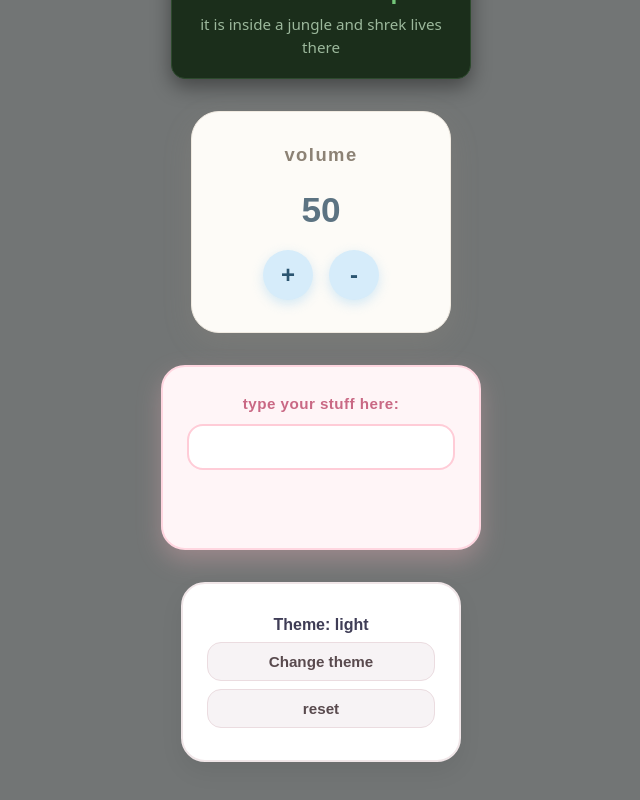
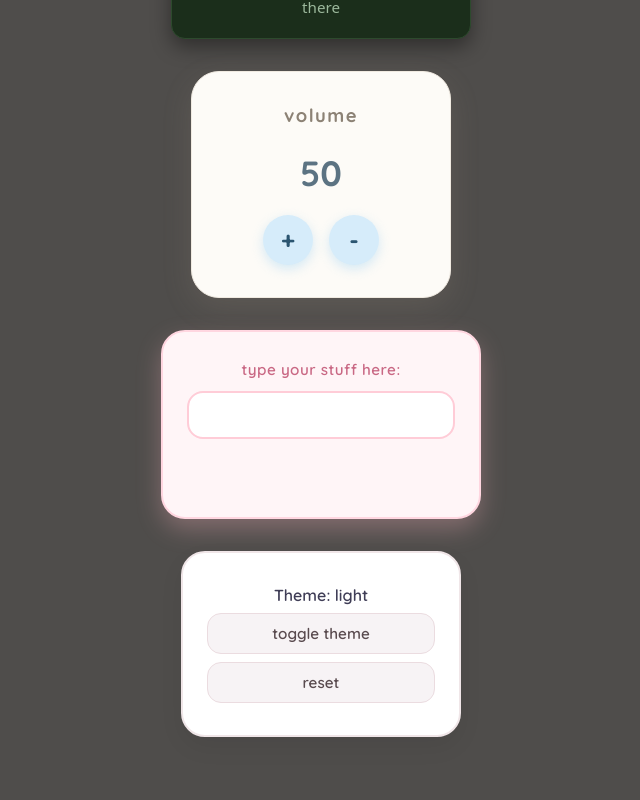
Before and after one commit to justmrnobody007-dotcom/skillissue, a React (Vite) app: page / in a window 1280 px wide. Shown: the part 741-1541 px from the top of the page, without its empty margins (319-959 px from the left). Built offline with nearby package versions, Linux system fonts and the light colour scheme.

Commit message:
toggle theme

```diff
--- a/src/ ThemeControl.jsx
+++ b/src/ ThemeControl.jsx
@@ -13,11 +13,11 @@ function ThemeController(){
         onClick={() =>
           setSettings(prev => ({
             ...prev,
-            theme: "dark"
+            theme: prev.theme === "light" ? "dark" : "light"
           }))
         }
       >
-        Change theme
+        toggle theme
       </button>
 
       <button onClick={() => setSettings(prev => ({theme:"light"}))}>reset</button>
--- a/src/index.css
+++ b/src/index.css
@@ -1,4 +1,6 @@
-/* Ensure proper box sizing and full height */
+@import url('https://fonts.googleapis.com/css2?family=Quicksand:wght@500;600;700&display=swap');
+
+/* Global Reset & Box Sizing */
 *, *::before, *::after {
   box-sizing: border-box;
 }
@@ -10,42 +12,22 @@ html, body {
   background-color: #4f4d4b;
 }
 
-/* This targets the root container where React mounts everything */
+/* React Root Centering Container */
 #root {
   min-height: 100vh;
   display: flex;
   flex-direction: column;
-  justify-content: center; /* Centers everything vertically */
-  align-items: center;     /* Centers everything horizontally */
-  gap: 32px;               /* Keeps an exact 32px gap so they NEVER touch or overlap */
-  padding: 48px 16px;      /* Prevents clipping at the top/bottom */
-}
-
-
-@import url('https://fonts.googleapis.com/css2?family=Quicksand:wght@500;600;700&display=swap');
-
-/* Page Level Vertical Centering */
-* {
-  box-sizing: border-box;
-}
-
-body {
-  margin: 0;
-  min-height: 100vh;
-  display: flex;
-  flex-direction: column; /* Stack vertically (use 'row' if you want them side-by-side) */
-  justify-content: center; /* Centers items vertically along main axis */
-  align-items: center;     /* Centers items horizontally */
-  gap: 32px;               /* Clean spacing between the components */
-  background-color: #727575;
-  padding: 40px 16px;
+  justify-content: center;
+  align-items: center;
+  gap: 32px;
+  padding: 48px 16px;
 }
 
 /* Card Container */
 .card {
   width: 300px;
-  background-color: #1b2e1b; /* Deep moss green */
-  color: #d1e7dd; /* Pale swamp mist green for text */
+  background-color: #1b2e1b;
+  color: #d1e7dd;
   border: 1px solid #2d4a2d;
   border-radius: 14px;
   overflow: hidden;
@@ -55,13 +37,11 @@ body {
   transition: transform 0.25s ease, box-shadow 0.25s ease;
 }
 
-/* Hover Effect */
 .card:hover {
   transform: translateY(-6px);
   box-shadow: 0 12px 28px rgba(0, 0, 0, 0.55);
 }
 
-/* Card Image */
 .card img {
   width: 100%;
   height: 200px;
@@ -69,20 +49,18 @@ body {
   display: block;
 }
 
-/* Heading */
 .card h2 {
   font-size: 1.4rem;
   font-weight: 700;
   text-transform: capitalize;
-  color: #74c67a; /* Vivid swamp glow */
+  color: #74c67a;
   margin: 16px 16px 8px 16px;
 }
 
-/* Body Text */
 .card p {
   font-size: 0.95rem;
   line-height: 1.5;
-  color: #9cb89c; /* Muted greenish grey */
+  color: #9cb89c;
   margin: 0 16px 20px 16px;
 }
 
@@ -90,7 +68,7 @@ body {
 .Volume {
   width: 260px;
   padding: 32px 24px;
-  background-color: #fdfbf7; /* Warm cream */
+  background-color: #fdfbf7;
   border-radius: 28px;
   box-shadow: 0 10px 30px rgba(180, 160, 140, 0.15);
   border: 1px solid #f0eae1;
@@ -197,17 +175,13 @@ body {
   text-align: center;
 }
 
-/* Default (Light) Theme */
+/* Theme Controller Base */
 .theme {
   width: 280px;
   padding: 24px;
   border-radius: 24px;
   text-align: center;
   font-family: 'Quicksand', sans-serif;
-  background-color: #ffffff;
-  color: #3f3d56;
-  border: 2px solid #f0e6e8;
-  box-shadow: 0 10px 25px rgba(0, 0, 0, 0.06);
   transition: all 0.3s ease;
 }
 
@@ -227,36 +201,32 @@ body {
   font-weight: 600;
   border-radius: 14px;
   cursor: pointer;
+  transition: all 0.2s ease;
+}
+
+/* Light Theme */
+.theme,
+.theme.light {
+  background-color: #ffffff;
+  color: #3f3d56;
+  border: 2px solid #f0e6e8;
+  box-shadow: 0 10px 25px rgba(0, 0, 0, 0.06);
+}
+
+.theme button,
+.theme.light button {
   background-color: #f7f3f5;
   color: #594a4e;
   border: 1px solid #ebdce0;
-  transition: all 0.2s ease;
 }
 
-.theme button:hover {
+.theme button:hover,
+.theme.light button:hover {
   background-color: #fae4eb;
   color: #c94b72;
 }
 
-/* Dark Theme Triggered Automatically via CSS */
-/* :has checks if any element inside contains the text / state change */
-.theme:has(p:nth-of-type(2):empty),
-.theme:has(p:last-of-type) {
-  /* base structure */
-}
-
-/* When the second paragraph has "dark" inside */
-.theme:has(p:not(:empty)) {
-  /* transitions */
-}
-/* Light styles */
-.theme.light {
-  background-color: #ffffff;
-  color: #3f3d56;
-  border: 2px solid #f0e6e8;
-}
-
-/* Dark styles */
+/* Dark Theme */
 .theme.dark {
   background-color: #1e1e24;
   color: #f3f3f6;
```
